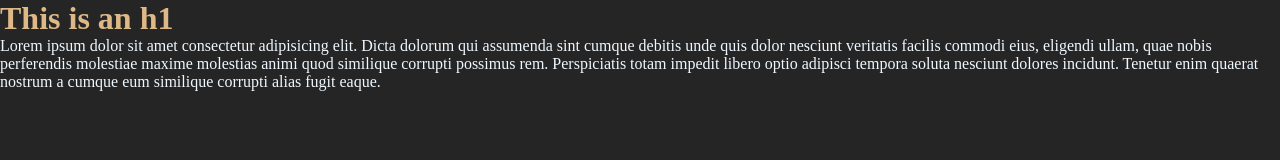
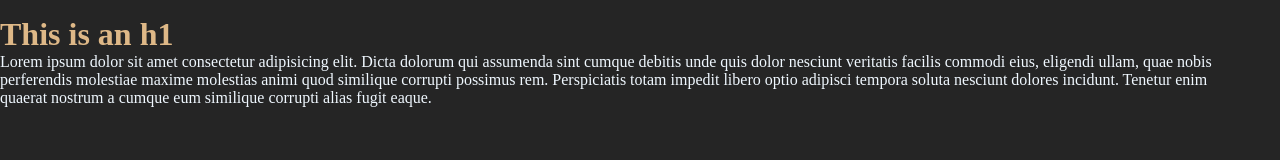
Before and after one commit to AmeilBurke/htmlPractice, a plain HTML site: page index.html in a window 1280 px wide. Drawn offline with Linux system fonts and the light colour scheme.

Commit message:
add style.css

```diff
--- a/style.css
+++ b/style.css
@@ -6,6 +6,7 @@
 
 body {
     background-color: #252525;
+    margin: 1rem 2rem 0 0;
 }
 
 h1 {
```
